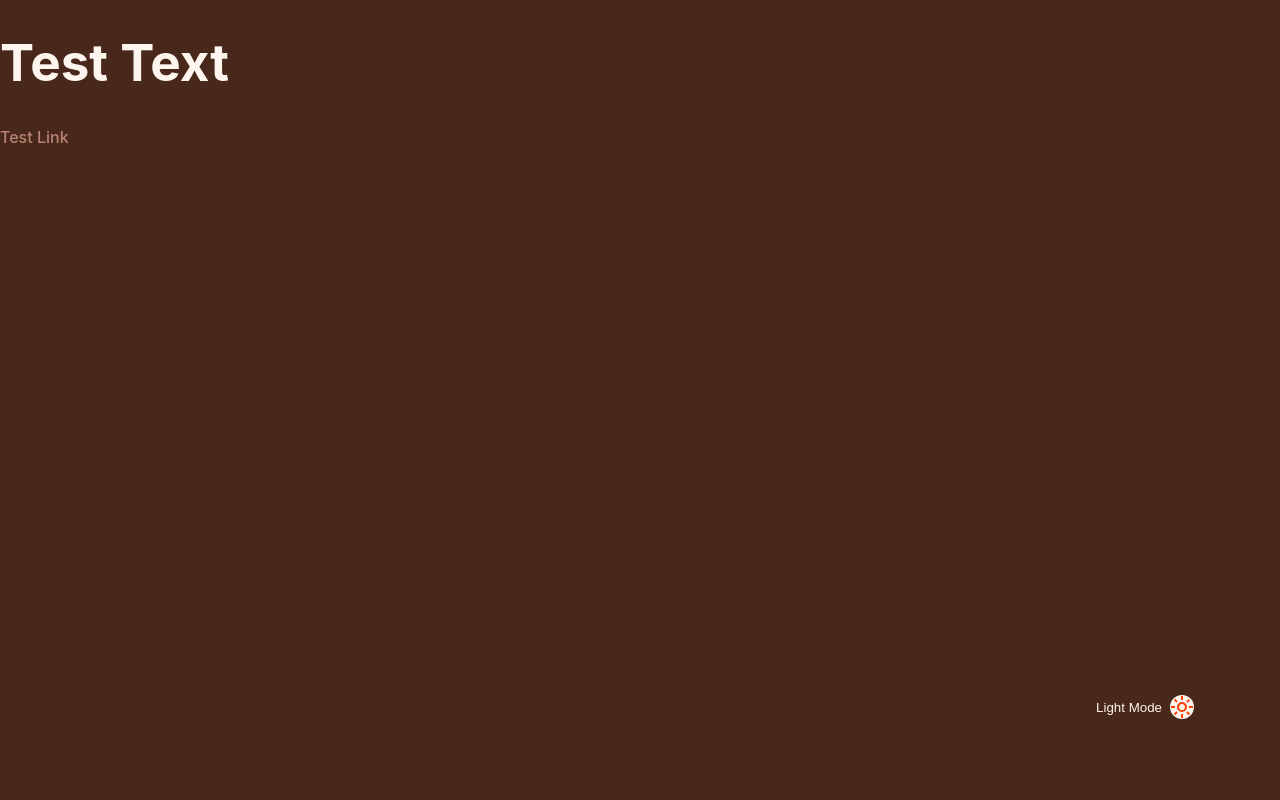
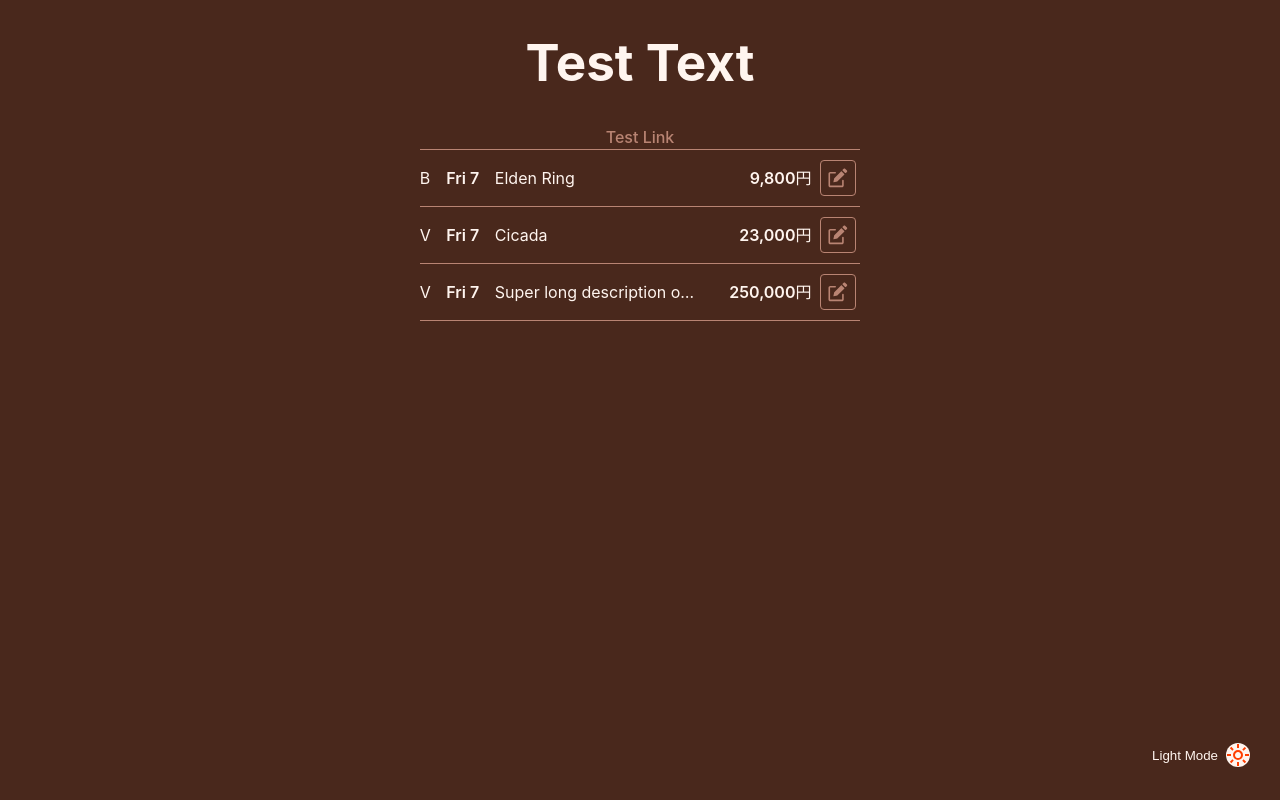
Before and after one commit to Brett-Tanner/spending_frontend, a Svelte app: page / in a window 1280 px wide. Built offline with nearby package versions, Linux system fonts and the light colour scheme.

Commit message:
Scaffold transaction summary

```diff
--- a/index.html
+++ b/index.html
@@ -7,7 +7,7 @@
     <title>Vite + Svelte + TS</title>
   </head>
   <body>
-    <div id="app"></div>
+    <div id="app" style="width: 100%; height: 100%"></div>
     <script type="module" src="/src/main.ts"></script>
   </body>
 </html>
--- a/src/App.svelte
+++ b/src/App.svelte
@@ -1,10 +1,58 @@
 <script lang="ts">
 	import BubbleMenu from "./components/BubbleMenu/BubbleMenu.svelte";
+	import TransactionRow from "./components/TransactionRow/TransactionRow.svelte";
+	import type { Transaction } from "./types";
+
+	const mockTransactions: Transaction[] = [
+		{
+			category: "Entertainment",
+			date: new Date(),
+			id: 1,
+			description: "Elden Ring",
+			user: "Brett",
+			amount: 9800,
+		},
+		{
+			category: "Eating out",
+			date: new Date(),
+			id: 2,
+			description: "Cicada",
+			user: "Vika",
+			amount: 23000,
+		},
+		{
+			category: "Super long category oh my god why this is so big",
+			date: new Date(),
+			id: 3,
+			description: "Super long description oh my god why this is",
+			user: "Vika",
+			amount: 250000,
+		},
+	];
 </script>
 
 <main>
 	<h1>Test Text</h1>
 	<a href="/">Test Link</a>
+	<section class="transactions">
+		{#each mockTransactions as transaction (transaction.id)}
+			<TransactionRow {transaction} />
+		{/each}
+	</section>
 </main>
 
 <BubbleMenu />
+
+<style>
+	main {
+		display: flex;
+		flex-direction: column;
+		align-items: center;
+	}
+
+	section.transactions {
+		display: flex;
+		flex-direction: column;
+		align-items: center;
+	}
+</style>
--- a/src/app.css
+++ b/src/app.css
@@ -1,4 +1,7 @@
 html {
+	--rounded: 0.25rem;
+	--circle: calc(infinity * 1px);
+
 	color-scheme: light dark;
 	color: var(--color-primary);
 	font-family: Inter, system-ui, Avenir, Helvetica, Arial, sans-serif;
--- a/src/components/BubbleMenu/BubbleMenuItem/BubbleMenuItem.svelte
+++ b/src/components/BubbleMenu/BubbleMenuItem/BubbleMenuItem.svelte
@@ -29,7 +29,7 @@
 		cursor: pointer;
 
 		position: absolute;
-		right: 5rem;
+		right: 1.5rem;
 		bottom: var(--bottom);
 	}
 
@@ -39,7 +39,7 @@
 		justify-content: center;
 
 		aspect-ratio: 1 / 1;
-		border-radius: calc(infinity * 1px);
+		border-radius: var(--circle);
 		background-color: var(--color-primary);
 	}
 </style>
--- a/src/components/BubbleMenu/BubbleMenuItem/ThemeToggle/ThemeToggle.svelte
+++ b/src/components/BubbleMenu/BubbleMenuItem/ThemeToggle/ThemeToggle.svelte
@@ -39,5 +39,5 @@
 	text={activeTheme === "dark" ? "Light Mode" : "Dark Mode"}
 	Icon={activeTheme === "dark" ? LightIcon : DarkIcon}
 	onclick={toggleTheme}
-	--bottom="5rem"
+	--bottom="2rem"
 />
--- /dev/null
+++ b/src/components/TransactionRow/EditIcon.svelte
@@ -0,0 +1,21 @@
+<svg
+	xmlns="http://www.w3.org/2000/svg"
+	version="1.1"
+	viewBox="-5.0 -25.0 110.0 135.0"
+>
+	<path
+		d="m70.605 97.5h-59.008c-5.0156 0-9.0977-4.0781-9.0977-9.0977v-59.008c0-5.0156 4.082-9.0977 9.0977-9.0977h25.09c2.2344 0 4.043 1.8086 4.043 4.043s-1.8086 4.043-4.043 4.043h-25.09c-0.55859 0-1.0117 0.45313-1.0117 1.0117v59.012c0 0.55859 0.45312 1.0117 1.0117 1.0117h59.012c0.55859 0 1.0117-0.45312 1.0117-1.0117l-0.003906-25.09c0-2.2344 1.8086-4.043 4.043-4.043s4.043 1.8086 4.043 4.043v25.09c0 5.0156-4.082 9.0938-9.0977 9.0938z"
+	/>
+	<path
+		d="m96.074 20.316-5.668 5.6758c-1.0664 1.0664-2.7969 1.0703-3.8633 0l-12.531-12.527c-1.0664-1.0664-1.0664-2.7969 0-3.8633l5.6719-5.6797c1.8984-1.8984 4.9844-1.8984 6.8828 0l9.5117 9.5117c1.8984 1.9023 1.8984 4.9844-0.003906 6.8828z"
+	/>
+	<path
+		d="m82.258 34.145-33.918 33.906c-0.21094 0.21094-0.47656 0.35547-0.76562 0.42188l-18.352 4.1992c-1.1367 0.26172-2.1562-0.75781-1.8945-1.8945l4.1992-18.352c0.066406-0.28906 0.21484-0.55469 0.42188-0.76562l33.918-33.906c1.0664-1.0664 2.7969-1.0664 3.8633 0l12.527 12.527c1.0664 1.0664 1.0664 2.7969 0 3.8633z"
+	/>
+</svg>
+
+<style>
+	svg {
+		fill: var(--fill);
+	}
+</style>
--- /dev/null
+++ b/src/components/TransactionRow/TransactionRow.svelte
@@ -0,0 +1,74 @@
+<script lang="ts">
+	import type { Transaction } from "../../types";
+	import { toYen } from "../../lib/toYen";
+	import { shortDate } from "../../lib/dates";
+	import EditIcon from "./EditIcon.svelte";
+
+	interface TransactionProps {
+		transaction: Transaction;
+	}
+
+	const { transaction }: TransactionProps = $props();
+</script>
+
+<div class="summary-row">
+	<p>{transaction.user[0]}</p>
+	<p class="date">{shortDate(transaction.date)}</p>
+	<p class="description">{transaction.description}</p>
+	<p class="amount">{toYen(transaction.amount)}</p>
+	<button aria-label="Edit"
+		><EditIcon --fill="var(--color-secondary)" /></button
+	>
+</div>
+
+<style>
+	.summary-row {
+		display: grid;
+		grid-template-columns: 1fr 2fr 9fr 5fr 2fr;
+		gap: 0.25rem;
+		align-items: center;
+
+		border-bottom: 1px solid var(--color-secondary);
+		width: 95%;
+
+		@media (min-width: 768px) {
+			width: 60%;
+		}
+
+		&:first-child {
+			border-top: 1px solid var(--color-secondary);
+		}
+
+		.date {
+			font-weight: 600;
+		}
+
+		.description {
+			overflow: hidden;
+			text-overflow: ellipsis;
+			white-space: nowrap;
+		}
+
+		.amount {
+			font-weight: 600;
+			text-align: right;
+		}
+
+		button {
+			aspect-ratio: 1 / 1;
+			background-color: var(--color-bg);
+			border: 1px solid var(--color-secondary);
+			border-radius: var(--rounded);
+			cursor: pointer;
+			place-self: center;
+			width: 80%;
+
+			&:hover,
+			&:active {
+				background-color: var(--color-primary);
+				transform: scale(1.2);
+				transition: all 0.2s ease-in-out;
+			}
+		}
+	}
+</style>
--- /dev/null
+++ b/src/lib/dates.ts
@@ -0,0 +1,3 @@
+export function shortDate(date: Date) {
+	return `${date.toLocaleString(undefined, { weekday: "short" })} ${date.getDate()}`;
+}
--- /dev/null
+++ b/src/lib/toYen.ts
@@ -0,0 +1,5 @@
+export function toYen(amount: number) {
+	const localizedAmount = amount.toLocaleString("ja-JP");
+
+	return `${localizedAmount}円`;
+}
--- /dev/null
+++ b/src/types.ts
@@ -0,0 +1,11 @@
+type TransactionStatus = "active" | "loading" | "error" | "success";
+
+export interface Transaction {
+	amount: number;
+	category: string;
+	date: Date;
+	description: string;
+	id: number;
+	user: string;
+	status: TransactionStatus;
+}
```
Also changed, not shown: 1 other file (tests, documents, lock files or other folders).
